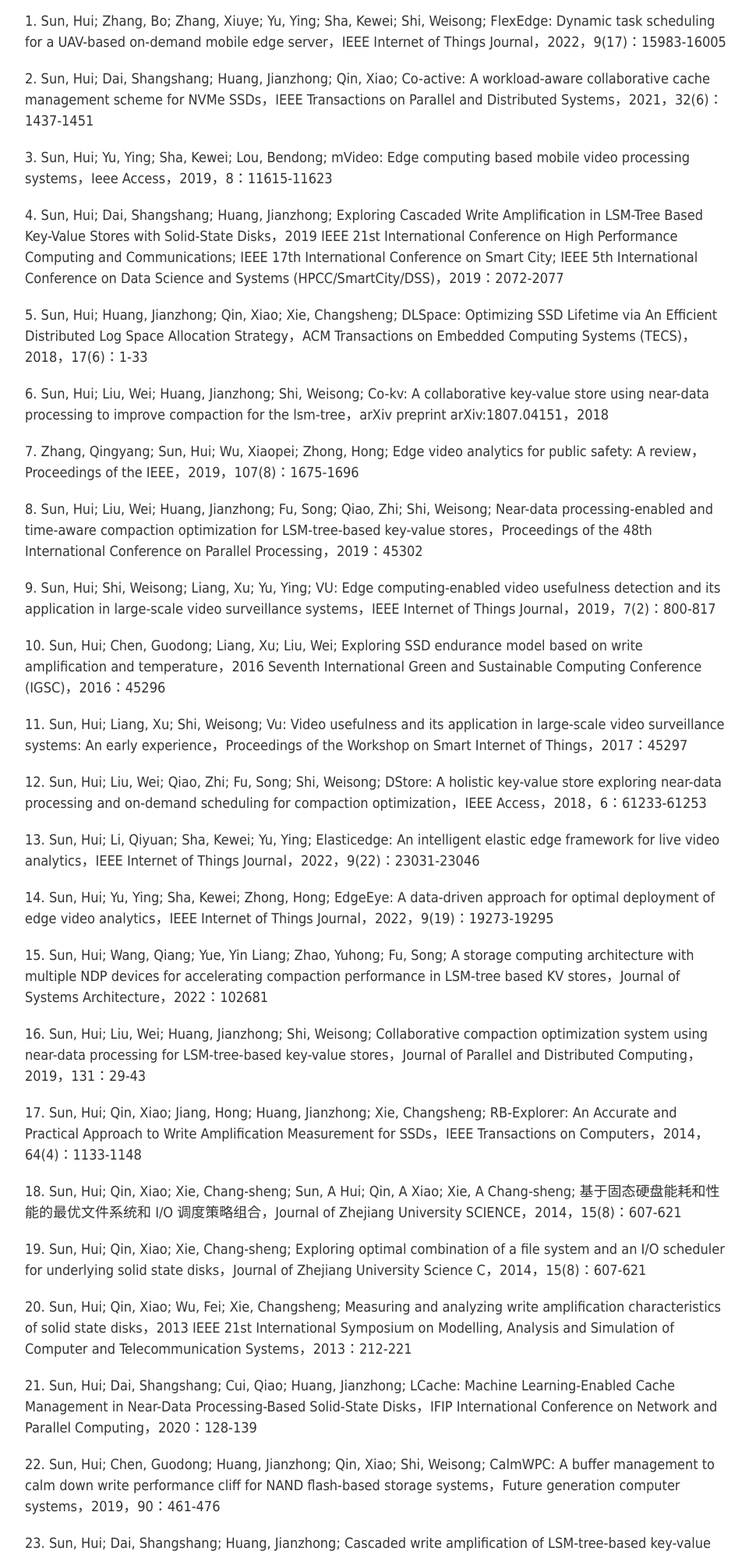
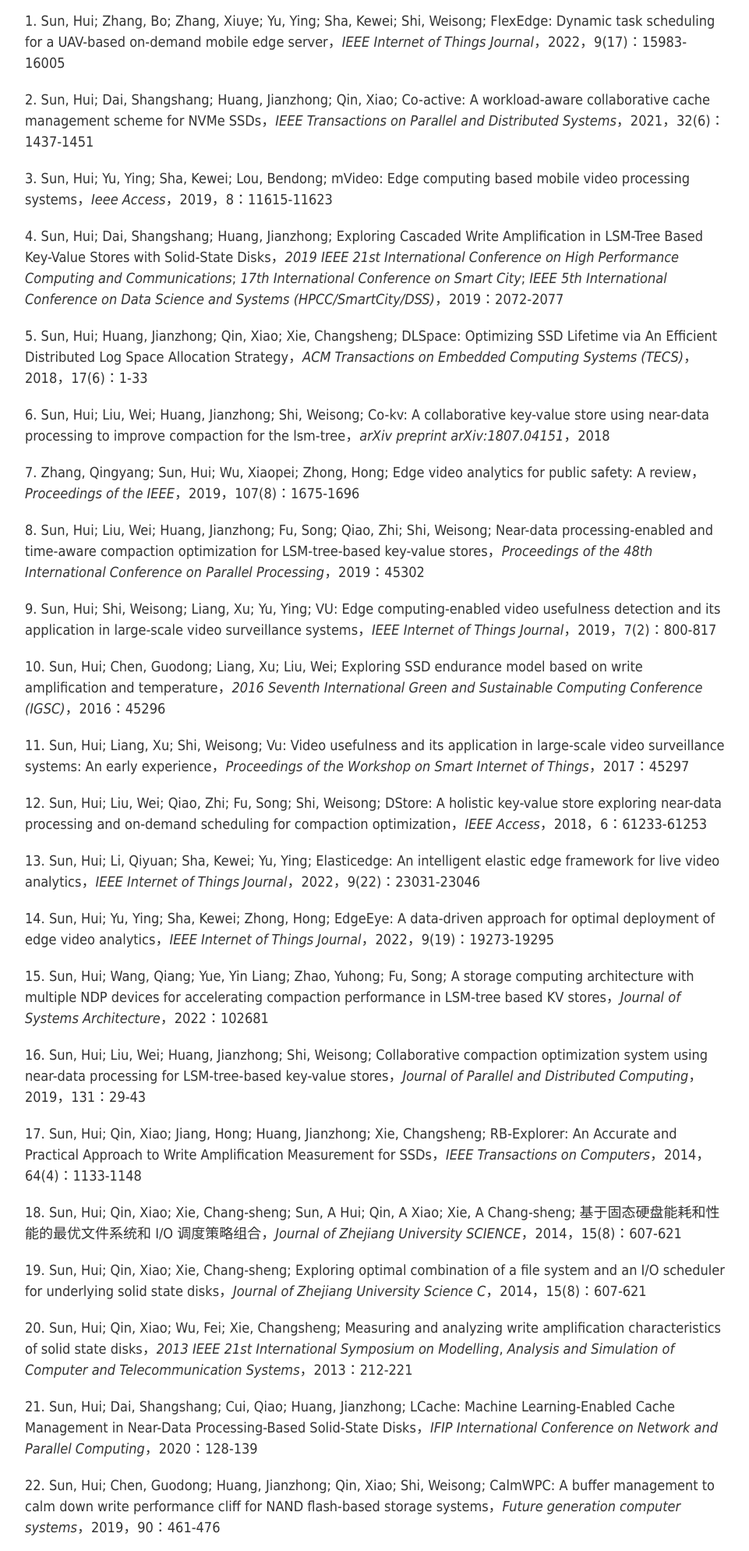
Before and after one commit to MAXIM-99/MAXIM-99.github.io, a plain HTML site: page achievement/papers.html in a window 1280 px wide. Shown: the part 304-2293 px from the top of the page at 78% size, without its empty margins (257-1218 px from the left). Drawn offline with Linux system fonts and the light colour scheme.

Commit message:
实验室网站

```diff
--- a/achievement/papers.html
+++ b/achievement/papers.html
@@ -75,45 +75,45 @@
             <div class="main-con">
                 <h2 class="con-title">学术论文</h2>
                 <ul class="con-article">
-                    <li class="con-papers">Sun, Hui; Zhang, Bo; Zhang, Xiuye; Yu, Ying; Sha, Kewei; Shi, Weisong; FlexEdge: Dynamic task scheduling for a UAV-based on-demand mobile edge server，IEEE Internet of Things Journal，2022，9(17)：15983-16005</li>
-                    <li class="con-papers">Sun, Hui; Dai, Shangshang; Huang, Jianzhong; Qin, Xiao; Co-active: A workload-aware collaborative cache management scheme for NVMe SSDs，IEEE Transactions on Parallel and Distributed Systems，2021，32(6)：1437-1451</li>
-                    <li class="con-papers">Sun, Hui; Yu, Ying; Sha, Kewei; Lou, Bendong; mVideo: Edge computing based mobile video processing systems，Ieee Access，2019，8：11615-11623</li>
-                    <li class="con-papers">Sun, Hui; Dai, Shangshang; Huang, Jianzhong; Exploring Cascaded Write Amplification in LSM-Tree Based Key-Value Stores with Solid-State Disks，2019 IEEE 21st International Conference on High Performance Computing and Communications; IEEE 17th International Conference on Smart City; IEEE 5th International Conference on Data Science and Systems (HPCC/SmartCity/DSS)，2019：2072-2077</li>
-                    <li class="con-papers">Sun, Hui; Huang, Jianzhong; Qin, Xiao; Xie, Changsheng; DLSpace: Optimizing SSD Lifetime via An Efficient Distributed Log Space Allocation Strategy，ACM Transactions on Embedded Computing Systems (TECS)，2018，17(6)：1-33</li>
-                    <li class="con-papers">Sun, Hui; Liu, Wei; Huang, Jianzhong; Shi, Weisong; Co-kv: A collaborative key-value store using near-data processing to improve compaction for the lsm-tree，arXiv preprint arXiv:1807.04151，2018</li>
-                    <li class="con-papers">Zhang, Qingyang; Sun, Hui; Wu, Xiaopei; Zhong, Hong; Edge video analytics for public safety: A review，Proceedings of the IEEE，2019，107(8)：1675-1696</li>
-                    <li class="con-papers">Sun, Hui; Liu, Wei; Huang, Jianzhong; Fu, Song; Qiao, Zhi; Shi, Weisong; Near-data processing-enabled and time-aware compaction optimization for LSM-tree-based key-value stores，Proceedings of the 48th International Conference on Parallel Processing，2019：45302</li>
-                    <li class="con-papers">Sun, Hui; Shi, Weisong; Liang, Xu; Yu, Ying; VU: Edge computing-enabled video usefulness detection and its application in large-scale video surveillance systems，IEEE Internet of Things Journal，2019，7(2)：800-817</li>
-                    <li class="con-papers">Sun, Hui; Chen, Guodong; Liang, Xu; Liu, Wei; Exploring SSD endurance model based on write amplification and temperature，2016 Seventh International Green and Sustainable Computing Conference (IGSC)，2016：45296</li>
-                    <li class="con-papers">Sun, Hui; Liang, Xu; Shi, Weisong; Vu: Video usefulness and its application in large-scale video surveillance systems: An early experience，Proceedings of the Workshop on Smart Internet of Things，2017：45297</li>
-                    <li class="con-papers">Sun, Hui; Liu, Wei; Qiao, Zhi; Fu, Song; Shi, Weisong; DStore: A holistic key-value store exploring near-data processing and on-demand scheduling for compaction optimization，IEEE Access，2018，6：61233-61253</li>
-                    <li class="con-papers">Sun, Hui; Li, Qiyuan; Sha, Kewei; Yu, Ying; Elasticedge: An intelligent elastic edge framework for live video analytics，IEEE Internet of Things Journal，2022，9(22)：23031-23046</li>
-                    <li class="con-papers">Sun, Hui; Yu, Ying; Sha, Kewei; Zhong, Hong; EdgeEye: A data-driven approach for optimal deployment of edge video analytics，IEEE Internet of Things Journal，2022，9(19)：19273-19295</li>
-                    <li class="con-papers">Sun, Hui; Wang, Qiang; Yue, Yin Liang; Zhao, Yuhong; Fu, Song; A storage computing architecture with multiple NDP devices for accelerating compaction performance in LSM-tree based KV stores，Journal of Systems Architecture，2022：102681</li>
-                    <li class="con-papers">Sun, Hui; Liu, Wei; Huang, Jianzhong; Shi, Weisong; Collaborative compaction optimization system using near-data processing for LSM-tree-based key-value stores，Journal of Parallel and Distributed Computing，2019，131：29-43</li>
-                    <li class="con-papers">Sun, Hui; Qin, Xiao; Jiang, Hong; Huang, Jianzhong; Xie, Changsheng; RB-Explorer: An Accurate and Practical Approach to Write Amplification Measurement for SSDs，IEEE Transactions on Computers，2014，64(4)：1133-1148</li>
-                    <li class="con-papers">Sun, Hui; Qin, Xiao; Xie, Chang-sheng; Sun, A Hui; Qin, A Xiao; Xie, A Chang-sheng; 基于固态硬盘能耗和性能的最优文件系统和 I/O 调度策略组合，Journal of Zhejiang University SCIENCE，2014，15(8)：607-621</li>
-                    <li class="con-papers">Sun, Hui; Qin, Xiao; Xie, Chang-sheng; Exploring optimal combination of a file system and an I/O scheduler for underlying solid state disks，Journal of Zhejiang University Science C，2014，15(8)：607-621</li>
-                    <li class="con-papers">Sun, Hui; Qin, Xiao; Wu, Fei; Xie, Changsheng; Measuring and analyzing write amplification characteristics of solid state disks，2013 IEEE 21st International Symposium on Modelling, Analysis and Simulation of Computer and Telecommunication Systems，2013：212-221</li>
-                    <li class="con-papers">Sun, Hui; Dai, Shangshang; Cui, Qiao; Huang, Jianzhong; LCache: Machine Learning-Enabled Cache Management in Near-Data Processing-Based Solid-State Disks，IFIP International Conference on Network and Parallel Computing，2020：128-139</li>
-                    <li class="con-papers">Sun, Hui; Chen, Guodong; Huang, Jianzhong; Qin, Xiao; Shi, Weisong; CalmWPC: A buffer management to calm down write performance cliff for NAND flash-based storage systems，Future generation computer systems，2019，90：461-476</li>
-                    <li class="con-papers">Sun, Hui; Dai, Shangshang; Huang, Jianzhong; Cascaded write amplification of LSM-tree-based key-value stores underlying solid-state disks，Microprocessors and Microsystems，2020，78：103217</li>
-                    <li class="con-papers">Zhu, Er-Zhou; Ma, Zhu-Juan; Sun, Hui; Liu, Feng; The implementation of a secret information hiding framework based on hash function and invisible ASCII characters replacement，Comput. J.，2019，30(3)：28-43</li>
-                    <li class="con-papers">孙辉; 娄本冬; 黄建忠; 赵雨虹; 符松; 近数据计算下键值存储中 Compaction 并行优化方法，计算机研究与发展，2022，59(3)：597-616</li>
-                    <li class="con-papers">Sun, Hui; Chen, Xiang; Zhang, Chaowei; Yue, Yin Liang; Qin, Xiao; HIPA: A Hybrid Load Balancing Method in SSDs for Improved Parallelism Performance，Journal of Systems Architecture，2022，1(1)：45308</li>
-                    <li class="con-papers">Sun, Hui; Cui, Qiao; Huang, Jianzhong; Qin, Xiao; Ncache: A machine-learning cache management scheme for computational ssds，IEEE Transactions on Computer-Aided Design of Integrated Circuits and Systems，2022，42(6)：1810-1823</li>
-                    <li class="con-papers">Zhang, Chaowei; Gupta, Ashish; Sun, Hui; Li, Yun; Qin, Xiao; RT-FEND: spark-based real time fake news detection，2022 IEEE International Conference on Networking, Architecture and Storage (NAS)，2022：45299</li>
-                    <li class="con-papers">Sun, Hui; Chen, Yiru; Sha, Kewei; Wu, Yalong; Poster: Ensemble federated edge learning for recommender systems，2022 IEEE/ACM 7th Symposium on Edge Computing (SEC)，2022：291-292</li>
-                    <li class="con-papers">Sun, Hui; Chen, Yiru; Sha, Kewei; Huang, Shaoyuan; Wang, Xiaofei; Shi, Weisong; A proactive on-demand content placement strategy in edge intelligent gateways，IEEE Transactions on Parallel and Distributed Systems，2023，34(7)：2072-2090</li>
-                    <li class="con-papers">Sun, Hui; Dai, Shangshang; Huang, Jianzhong; Yue, Yinliang; Qin, Xiao; DAC: A dynamic active and collaborative cache management scheme for solid state disks，Journal of Systems Architecture，2023，140：102896</li>
-                    <li class="con-papers">Sun, Hui; Xu, Jinfeng; Qin, Xiao; Elevating Performance of LSM-Tree-Based Key-Value Stores with Gradient Data Hierarchy，2023 IEEE 16th International Conference on Cloud Computing (CLOUD)，2023：360-369</li>
-                    <li class="con-papers">Sun, Hui; Chen, Guanzhong; Yue, Yinliang; Qin, Xiao; Improving LSM-Tree Based Key-Value Stores with Fine-Grained Compaction Mechanism，IEEE Transactions on Cloud Computing，2023</li>
-                    <li class="con-papers">Sun, Hui; Xu, Jinfeng; Jiang, Xiangxiang; Chen, Guanzhong; Yue, Yinliang; Qin, Xiao; gLSM: Using GPGPU to Accelerate Compactions in LSM-tree-based Key-value Stores，ACM Transactions on Storage，2024，20(1)：1-41</li>
-                    <li class="con-papers">Sun, Hui; Lou, Bendong; Zhao, Chao; Kong, Deyan; Zhang, Chaowei; Huang, Jianzhong; Yue, Yinliang; Qin, Xiao; An Asynchronous Compaction Acceleration Scheme for Near-Data Processing-enabled LSM-Tree-based KV Stores，ACM Transactions on Embedded Computing Systems，2023</li>
-                    <li class="con-papers">Sun, Hui; Wang, Zhiyong; Yu, Ying; Sha, Kewei; Wu, Yalong; EdgeBrain: A Game based Collaborative Computational Task Offloading Framework for Edge Video Analytics，IEEE Transactions on Services Computing，2023</li>
-                    <li class="con-papers">Sun, Hui; Zhang, Xiuye; Zhang, Bo; Sha, Kewei; Shi, Weisong; Optimal task offloading and trajectory planning algorithms for collaborative video analytics with UAV-assisted edge in disaster rescue，IEEE Transactions on Vehicular Technology，2023</li>
-                    <li class="con-papers">Sun, Hui; Tong, Haoqiang; Yue, Yinliang; Qin, Xiao; LAC: A Workload Intensity-aware Caching Scheme for High-Performance SSDs，IEEE Transactions on Computers，2024</li>
-                    <li class="con-papers">Sun, Hui; Sun, Chen; Tong, Haoqiang; Yue, Yinliang; Qin, Xiao; A Machine Learning-empowered Cache Management Scheme for High-Performance SSDs，IEEE Transactions on Computers，2024</li>
+                    <li class="con-papers">Sun, Hui; Zhang, Bo; Zhang, Xiuye; Yu, Ying; Sha, Kewei; Shi, Weisong; FlexEdge: Dynamic task scheduling for a UAV-based on-demand mobile edge server，<span>IEEE Internet of Things Journal</span>，2022，9(17)：15983-16005</li>
+                    <li class="con-papers">Sun, Hui; Dai, Shangshang; Huang, Jianzhong; Qin, Xiao; Co-active: A workload-aware collaborative cache management scheme for NVMe SSDs，<span>IEEE Transactions on Parallel and Distributed Systems</span>，2021，32(6)：1437-1451</li>
+                    <li class="con-papers">Sun, Hui; Yu, Ying; Sha, Kewei; Lou, Bendong; mVideo: Edge computing based mobile video processing systems，<span>Ieee Access</span>，2019，8：11615-11623</li>
+                    <li class="con-papers">Sun, Hui; Dai, Shangshang; Huang, Jianzhong; Exploring Cascaded Write Amplification in LSM-Tree Based Key-Value Stores with Solid-State Disks，<span>2019 IEEE 21st International Conference on High Performance Computing and Communications</span>; <span>17th International Conference on Smart City</span>; <span>IEEE 5th International Conference on Data Science and Systems (HPCC/SmartCity/DSS)</span>，2019：2072-2077</li>
+                    <li class="con-papers">Sun, Hui; Huang, Jianzhong; Qin, Xiao; Xie, Changsheng; DLSpace: Optimizing SSD Lifetime via An Efficient Distributed Log Space Allocation Strategy，<span>ACM Transactions on Embedded Computing Systems (TECS)</span>，2018，17(6)：1-33</li>
+                    <li class="con-papers">Sun, Hui; Liu, Wei; Huang, Jianzhong; Shi, Weisong; Co-kv: A collaborative key-value store using near-data processing to improve compaction for the lsm-tree，<span>arXiv preprint arXiv:1807.04151</span>，2018</li>
+                    <li class="con-papers">Zhang, Qingyang; Sun, Hui; Wu, Xiaopei; Zhong, Hong; Edge video analytics for public safety: A review，<span>Proceedings of the IEEE</span>，2019，107(8)：1675-1696</li>
+                    <li class="con-papers">Sun, Hui; Liu, Wei; Huang, Jianzhong; Fu, Song; Qiao, Zhi; Shi, Weisong; Near-data processing-enabled and time-aware compaction optimization for LSM-tree-based key-value stores，<span>Proceedings of the 48th International Conference on Parallel Processing</span>，2019：45302</li>
+                    <li class="con-papers">Sun, Hui; Shi, Weisong; Liang, Xu; Yu, Ying; VU: Edge computing-enabled video usefulness detection and its application in large-scale video surveillance systems，<span>IEEE Internet of Things Journal</span>，2019，7(2)：800-817</li>
+                    <li class="con-papers">Sun, Hui; Chen, Guodong; Liang, Xu; Liu, Wei; Exploring SSD endurance model based on write amplification and temperature，<span>2016 Seventh International Green and Sustainable Computing Conference (IGSC)</span>，2016：45296</li>
+                    <li class="con-papers">Sun, Hui; Liang, Xu; Shi, Weisong; Vu: Video usefulness and its application in large-scale video surveillance systems: An early experience，<span>Proceedings of the Workshop on Smart Internet of Things</span>，2017：45297</li>
+                    <li class="con-papers">Sun, Hui; Liu, Wei; Qiao, Zhi; Fu, Song; Shi, Weisong; DStore: A holistic key-value store exploring near-data processing and on-demand scheduling for compaction optimization，<span>IEEE Access</span>，2018，6：61233-61253</li>
+                    <li class="con-papers">Sun, Hui; Li, Qiyuan; Sha, Kewei; Yu, Ying; Elasticedge: An intelligent elastic edge framework for live video analytics，<span>IEEE Internet of Things Journal</span>，2022，9(22)：23031-23046</li>
+                    <li class="con-papers">Sun, Hui; Yu, Ying; Sha, Kewei; Zhong, Hong; EdgeEye: A data-driven approach for optimal deployment of edge video analytics，<span>IEEE Internet of Things Journal</span>，2022，9(19)：19273-19295</li>
+                    <li class="con-papers">Sun, Hui; Wang, Qiang; Yue, Yin Liang; Zhao, Yuhong; Fu, Song; A storage computing architecture with multiple NDP devices for accelerating compaction performance in LSM-tree based KV stores，<span>Journal of Systems Architecture</span>，2022：102681</li>
+                    <li class="con-papers">Sun, Hui; Liu, Wei; Huang, Jianzhong; Shi, Weisong; Collaborative compaction optimization system using near-data processing for LSM-tree-based key-value stores，<span>Journal of Parallel and Distributed Computing</span>，2019，131：29-43</li>
+                    <li class="con-papers">Sun, Hui; Qin, Xiao; Jiang, Hong; Huang, Jianzhong; Xie, Changsheng; RB-Explorer: An Accurate and Practical Approach to Write Amplification Measurement for SSDs，<span>IEEE Transactions on Computers</span>，2014，64(4)：1133-1148</li>
+                    <li class="con-papers">Sun, Hui; Qin, Xiao; Xie, Chang-sheng; Sun, A Hui; Qin, A Xiao; Xie, A Chang-sheng; 基于固态硬盘能耗和性能的最优文件系统和 I/O 调度策略组合，<span>Journal of Zhejiang University SCIENCE</span>，2014，15(8)：607-621</li>
+                    <li class="con-papers">Sun, Hui; Qin, Xiao; Xie, Chang-sheng; Exploring optimal combination of a file system and an I/O scheduler for underlying solid state disks，<span>Journal of Zhejiang University Science C</span>，2014，15(8)：607-621</li>
+                    <li class="con-papers">Sun, Hui; Qin, Xiao; Wu, Fei; Xie, Changsheng; Measuring and analyzing write amplification characteristics of solid state disks，<span>2013 IEEE 21st International Symposium on Modelling</span>, <span>Analysis and Simulation of Computer and Telecommunication Systems</span>，2013：212-221</li>
+                    <li class="con-papers">Sun, Hui; Dai, Shangshang; Cui, Qiao; Huang, Jianzhong; LCache: Machine Learning-Enabled Cache Management in Near-Data Processing-Based Solid-State Disks，<span>IFIP International Conference on Network and Parallel Computing</span>，2020：128-139</li>
+                    <li class="con-papers">Sun, Hui; Chen, Guodong; Huang, Jianzhong; Qin, Xiao; Shi, Weisong; CalmWPC: A buffer management to calm down write performance cliff for NAND flash-based storage systems，<span>Future generation computer systems</span>，2019，90：461-476</li>
+                    <li class="con-papers">Sun, Hui; Dai, Shangshang; Huang, Jianzhong; Cascaded write amplification of LSM-tree-based key-value stores underlying solid-state disks，<span>Microprocessors and Microsystems</span>，2020，78：103217</li>
+                    <li class="con-papers">Zhu, Er-Zhou; Ma, Zhu-Juan; Sun, Hui; Liu, Feng; The implementation of a secret information hiding framework based on hash function and invisible ASCII characters replacement，<span>Comput. J.</span>，2019，30(3)：28-43</li>
+                    <li class="con-papers">孙辉; 娄本冬; 黄建忠; 赵雨虹; 符松; 近数据计算下键值存储中 Compaction 并行优化方法，<span>计算机研究与发展</span>，2022，59(3)：597-616</li>
+                    <li class="con-papers">Sun, Hui; Chen, Xiang; Zhang, Chaowei; Yue, Yin Liang; Qin, Xiao; HIPA: A Hybrid Load Balancing Method in SSDs for Improved Parallelism Performance，<span>Journal of Systems Architecture</span>，2022，1(1)：45308</li>
+                    <li class="con-papers">Sun, Hui; Cui, Qiao; Huang, Jianzhong; Qin, Xiao; Ncache: A machine-learning cache management scheme for computational ssds，<span>IEEE Transactions on Computer-Aided Design of Integrated Circuits and Systems</span>，2022，42(6)：1810-1823</li>
+                    <li class="con-papers">Zhang, Chaowei; Gupta, Ashish; Sun, Hui; Li, Yun; Qin, Xiao; RT-FEND: spark-based real time fake news detection，<span>2022 IEEE International Conference on Networking, Architecture and Storage (NAS)</span>，2022：45299</li>
+                    <li class="con-papers">Sun, Hui; Chen, Yiru; Sha, Kewei; Wu, Yalong; Poster: Ensemble federated edge learning for recommender systems，<span>2022 IEEE/ACM 7th Symposium on Edge Computing (SEC)</span>，2022：291-292</li>
+                    <li class="con-papers">Sun, Hui; Chen, Yiru; Sha, Kewei; Huang, Shaoyuan; Wang, Xiaofei; Shi, Weisong; A proactive on-demand content placement strategy in edge intelligent gateways，<span>IEEE Transactions on Parallel and Distributed Systems</span>，2023，34(7)：2072-2090</li>
+                    <li class="con-papers">Sun, Hui; Dai, Shangshang; Huang, Jianzhong; Yue, Yinliang; Qin, Xiao; DAC: A dynamic active and collaborative cache management scheme for solid state disks，<span>Journal of Systems Architecture</span>，2023，140：102896</li>
+                    <li class="con-papers">Sun, Hui; Xu, Jinfeng; Qin, Xiao; Elevating Performance of LSM-Tree-Based Key-Value Stores with Gradient Data Hierarchy，<span>2023 IEEE 16th International Conference on Cloud Computing (CLOUD)</span>，2023：360-369</li>
+                    <li class="con-papers">Sun, Hui; Chen, Guanzhong; Yue, Yinliang; Qin, Xiao; Improving LSM-Tree Based Key-Value Stores with Fine-Grained Compaction Mechanism，<span>IEEE Transactions on Cloud Computing</span>，2023</li>
+                    <li class="con-papers">Sun, Hui; Xu, Jinfeng; Jiang, Xiangxiang; Chen, Guanzhong; Yue, Yinliang; Qin, Xiao; gLSM: Using GPGPU to Accelerate Compactions in LSM-tree-based Key-value Stores，<span>ACM Transactions on Storage</span>，2024，20(1)：1-41</li>
+                    <li class="con-papers">Sun, Hui; Lou, Bendong; Zhao, Chao; Kong, Deyan; Zhang, Chaowei; Huang, Jianzhong; Yue, Yinliang; Qin, Xiao; An Asynchronous Compaction Acceleration Scheme for Near-Data Processing-enabled LSM-Tree-based KV Stores，<span>ACM Transactions on Embedded Computing Systems</span>，2023</li>
+                    <li class="con-papers">Sun, Hui; Wang, Zhiyong; Yu, Ying; Sha, Kewei; Wu, Yalong; EdgeBrain: A Game based Collaborative Computational Task Offloading Framework for Edge Video Analytics，<span>IEEE Transactions on Services Computing</span>，2023</li>
+                    <li class="con-papers">Sun, Hui; Zhang, Xiuye; Zhang, Bo; Sha, Kewei; Shi, Weisong; Optimal task offloading and trajectory planning algorithms for collaborative video analytics with UAV-assisted edge in disaster rescue，<span>IEEE Transactions on Vehicular Technology</span>，2023</li>
+                    <li class="con-papers">Sun, Hui; Tong, Haoqiang; Yue, Yinliang; Qin, Xiao; LAC: A Workload Intensity-aware Caching Scheme for High-Performance SSDs，<span>IEEE Transactions on Computers</span>，2024</li>
+                    <li class="con-papers">Sun, Hui; Sun, Chen; Tong, Haoqiang; Yue, Yinliang; Qin, Xiao; A Machine Learning-empowered Cache Management Scheme for High-Performance SSDs，<span>IEEE Transactions on Computers</span>，2024</li>
                 </ul>
             </div>
         </div>
--- a/css/main_content.css
+++ b/css/main_content.css
@@ -86,4 +86,7 @@
     list-style-type: decimal;
     list-style-position: inside;
 }
+.content .main-con .con-article .con-papers span {
+    font-style: italic;
+}
 /* #endregion内容区end */
```
